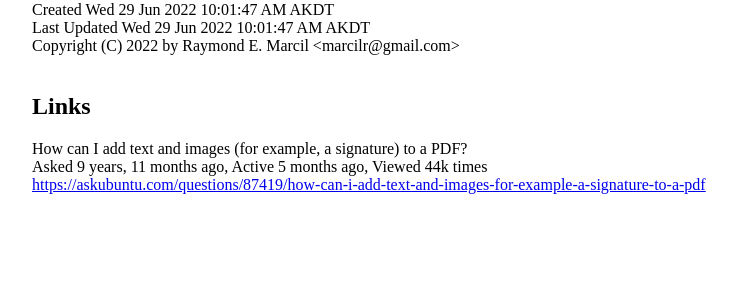
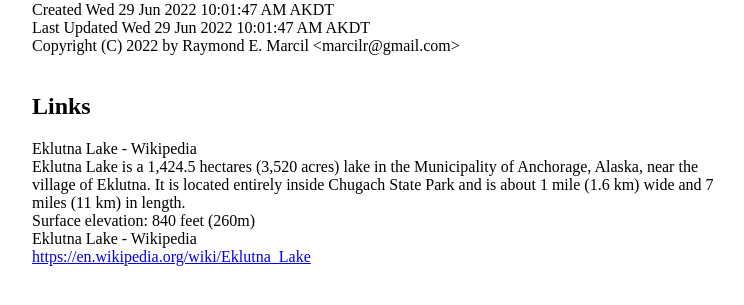
Before and after one commit to marcilr/backpacking, a plain HTML site: page index.html in a window 1280 px wide. Shown: the part 107-412 px from the top of the page, without its empty margins (100-844 px from the left). Drawn offline with Linux system fonts and the light colour scheme.

Commit message:
Updated links with Eklutna Lake:
Eklutna Lake - Wikipedia
Eklutna Lake is a 1,424.5 hectares (3,520 acres) lake in the Municipality of Anchorage, Alaska, near the village of Eklutna. It is located entirely inside Chugach State Park and is about 1 mile (1.6 km) wide and 7 miles (11 km) in length.
Surface elevation: 840 feet (260m)
Eklutna Lake - Wikipedia
https://en.wikipedia.org/wiki/Eklutna_Lake

```diff
--- a/index.html
+++ b/index.html
@@ -138,17 +138,24 @@ the net repo:<br>
 </p>
 --->
 
+
 <!--- ============================ LINKS ============================= --->
 <!--- ============================ LINKS ============================= --->
 <p style="margin-top:1cm;">
 <h2>Links</h2>
 
 <p>
-How can I add text and images (for example, a signature) to a PDF?<br>
-Asked 9 years, 11 months ago, Active 5 months ago, Viewed 44k times<br>
-<a href="https://askubuntu.com/questions/87419/how-can-i-add-text-and-images-for-example-a-signature-to-a-pdf">
-https://askubuntu.com/questions/87419/how-can-i-add-text-and-images-for-example-a-signature-to-a-pdf</a>
+Eklutna Lake - Wikipedia<br>
+Eklutna Lake is a 1,424.5 hectares (3,520 acres) lake in the
+Municipality of Anchorage, Alaska, near the village of Eklutna.
+It is located entirely inside Chugach State Park and is about
+1 mile (1.6 km) wide and 7 miles (11 km) in length.<br>
+Surface elevation: 840 feet (260m)<br>
+Eklutna Lake - Wikipedia<br>
+<a href="https://en.wikipedia.org/wiki/Eklutna_Lake">
+  https://en.wikipedia.org/wiki/Eklutna_Lake<a/>
 </p>
+
 
 </td></tr>
 </table>
```
